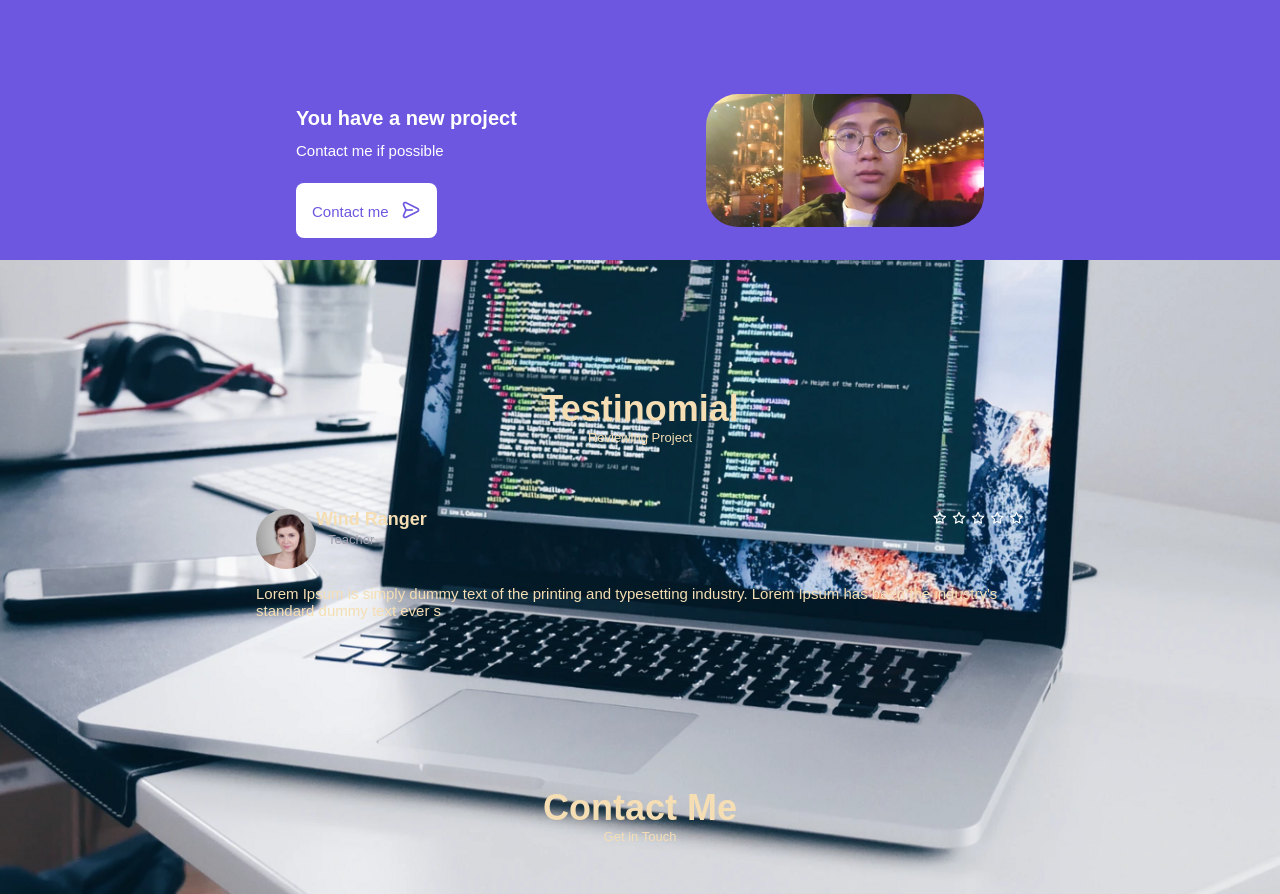
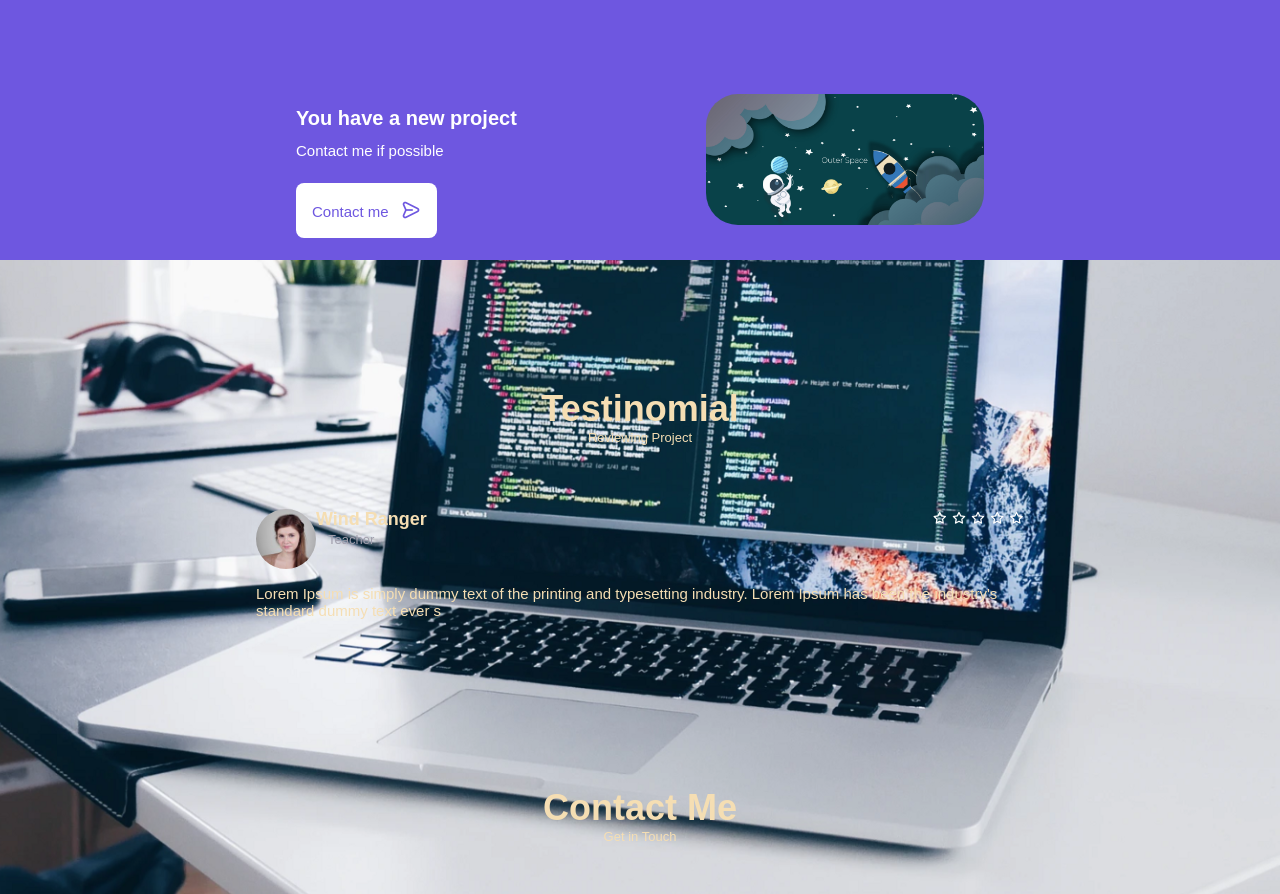
Before and after one commit to khoalun/Portfolio, a plain HTML site: page portfolioKhoa/index.html in a window 1280 px wide. Shown: the part 3896-4790 px from the top of the page. Drawn offline with nearby package versions, Linux system fonts and the light colour scheme; a web font is replaced by a local one.

Commit message:
completed

```diff
--- a/portfolioKhoa/assets/css/styles.css
+++ b/portfolioKhoa/assets/css/styles.css
@@ -999,16 +999,15 @@ label.contact__label{
         margin-left: 1rem;
         margin-right: 1rem;
     }
-
     .nav__menu {
         padding: 2rem .25rem .4rem;
     }
     .nav__list{
         column-gap: 0;
     }
-    .home__content {
+    /* .home__content {
         grid-template-columns: .25fr .3fr;
-    }
+    } */
 
     .home_blob {
         width: 180px;
--- a/portfolioKhoa/index.html
+++ b/portfolioKhoa/index.html
@@ -803,7 +803,7 @@
             </a>
           </div>
 
-          <img src="./assets/img/travel.jpg" alt="" class="project__img">
+          <img src="./assets/img/bgi.jpg" alt="" class="project__img">
         </div>
       </div>
     </section>
```
